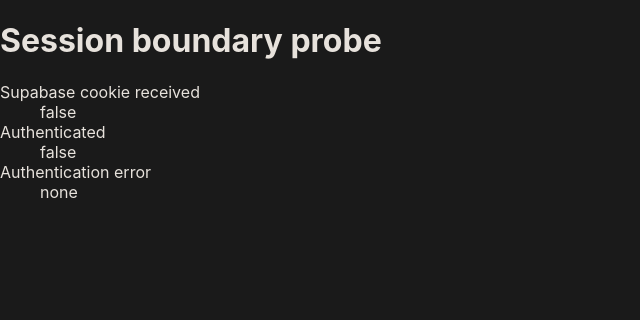
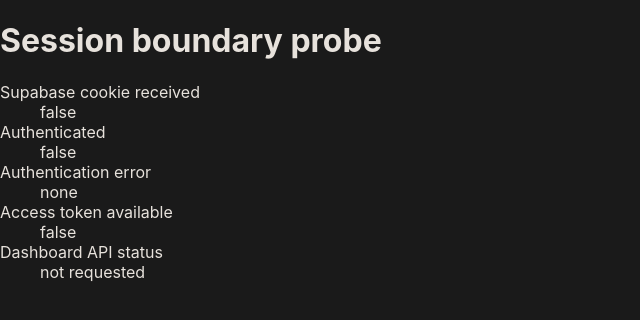
Before and after one commit to UseKratose/usekratose-dashboard, a Next.js app: page /dashboard/session-probe in a window 1280 px wide. Shown: the top 320 px of the page, without its empty margins (0-640 px from the left). Built offline with nearby package versions, Linux system fonts and the light colour scheme; no server answers.

Commit message:
chore: probe dashboard API authentication

```diff
--- a/app/session-probe/page.tsx
+++ b/app/session-probe/page.tsx
@@ -1,6 +1,7 @@
 import { cookies } from "next/headers";
 
 import { createSupabaseServerClient } from "@/lib/supabase-server";
+import { backendUrl } from "@/lib/backend";
 
 export const dynamic = "force-dynamic";
 
@@ -11,6 +12,15 @@
     .some(({ name }) => name.startsWith("sb-"));
   const supabase = await createSupabaseServerClient();
   const { data, error } = await supabase.auth.getUser();
+  const { data: sessionData } = await supabase.auth.getSession();
+  const accessToken = sessionData.session?.access_token;
+  const apiStatus =
+    accessToken === undefined
+      ? null
+      : await fetch(backendUrl("/api/v1/dashboard"), {
+          cache: "no-store",
+          headers: { authorization: `Bearer ${accessToken}` },
+        }).then((response) => response.status);
 
   return (
     <main>
@@ -22,6 +32,10 @@
         <dd>{String(data.user !== null)}</dd>
         <dt>Authentication error</dt>
         <dd>{error?.code ?? "none"}</dd>
+        <dt>Access token available</dt>
+        <dd>{String(accessToken !== undefined)}</dd>
+        <dt>Dashboard API status</dt>
+        <dd>{apiStatus ?? "not requested"}</dd>
       </dl>
     </main>
   );
```
